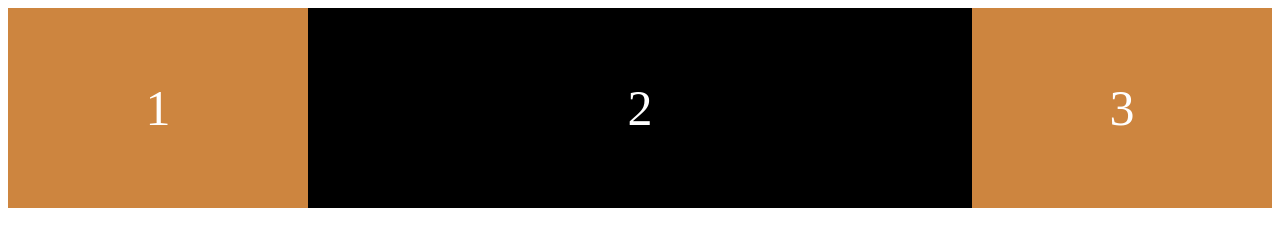
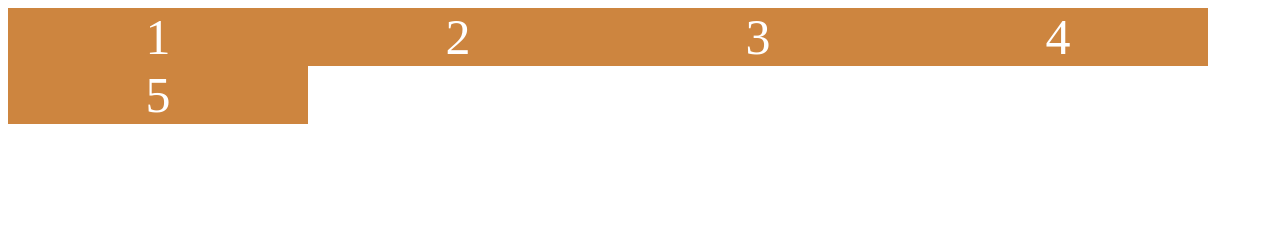
Before and after one commit to redips86/css-layout-masterclass, a plain HTML site: page index.html in a window 1280 px wide. Drawn offline with Linux system fonts and the light colour scheme.

Commit message:
[2.1] Life before grid

```diff
--- a/index.html
+++ b/index.html
@@ -11,6 +11,8 @@
     <div class="child">1</div>
     <div class="child">2</div>
     <div class="child">3</div>
+    <div class="child">4</div>
+    <div class="child">5</div>
 </div>
 </body>
 </html>
--- a/styles.css
+++ b/styles.css
@@ -1,7 +1,7 @@
 .father {
     display: flex;
     /* Main Axis */
-    justify-content: space-around;
+    flex-wrap: wrap;
     width: 100%;
     height: 100%
 
@@ -12,13 +12,7 @@
     justify-content: center;
     align-items: center;
     flex-basis: 300px;
-    height: 200px;
     background-color: peru;
     color: white;
     font-size: 50px;
 }
-
-.child:nth-child(2) {
-    background: #000;
-    flex-grow: 1
-}
```
